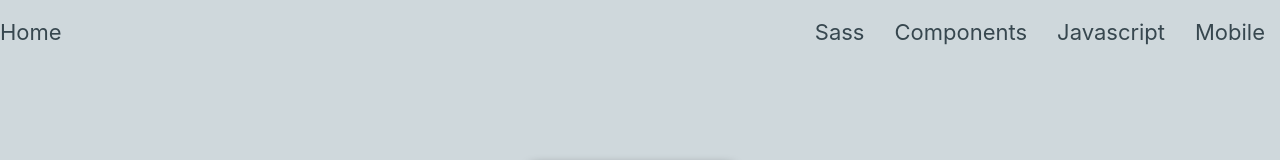
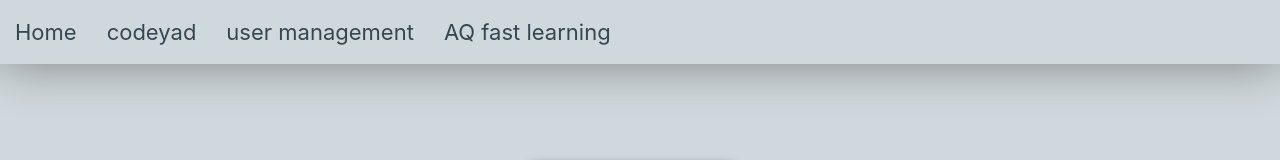
Before and after one commit to amseinn/start, a plain HTML site: page index.html in a window 1280 px wide. Shown: the top 160 px of the page. Drawn offline with Linux system fonts and the light colour scheme; grey boxes are pictures that could not be loaded.

Commit message:
css change

```diff
--- a/css/style.css
+++ b/css/style.css
@@ -1,33 +1,5 @@
-/* .h1{
-    font-size: 40px;
-    font-family: tahoma;
-    color: darkblue;
-    position: absolute;
-    top: 90px;
-    left: 50px;
-} */
-/* .p-b{
-    width: 100%;
-} */
-/* .moon{
-width: 100%;
-height: auto;
-display: flex;
-justify-content: center;
-flex-direction: column ;
+@media(min-width:600px){
+      .top_navbar{
+        box-shadow: 0 0 50px gray !important ;
+      }
 }
-.text{
- display: inline-block;
- display: inlien-block;
- margin: 0 auto;
- width: 400px;
-}
-.text2{
-    display: inlien-block;
- margin: 0 auto;
- width: 200px;
-} */
-/* .moon2{
-    filter: drop-shadow( -8px  5px  7px  black);
-
-} */
--- a/index.html
+++ b/index.html
@@ -1,5 +1,6 @@
 <!DOCTYPE html>
 <html lang="en">
+
 <head>
   <meta charset="UTF-8">
   <meta name="viewport" content="width=device-width, initial-scale=1.0">
@@ -7,24 +8,28 @@
   <link rel="stylesheet" href="/css/materialize.min.css">
   <link rel="stylesheet" href="/css/util.css">
   <link href="https://fonts.googleapis.com/icon?family=Material+Icons" rel="stylesheet">
-    <link rel="stylesheet"  type="text/css"  href="/css/style.css">
+  <link rel="stylesheet" type="text/css" href="/css/style.css">
   <style>
 
   </style>
 </head>
+
 <body class="blue-grey lighten-4">
 
   <!-- ________navbar sevtion ________start__________ -->
-   <nav class="white z-depth-0 blue-grey lighten-4" style="font-size: 22px;">
+
+
+  <nav class="white z-depth-0 blue-grey lighten-4 top_navbar" style="font-size: 22px;">
     <div class="nav-wrapper">
-      <a href="#!" class="blue-grey-text text-darken-3">Home</a>
-      <a href="#" data-target="mobile-demo" class="sidenav-trigger"><i class="material-icons blue-grey-text text-darken-3">add_to_photos
+      <a href="#!" class="blue-grey-text text-darken-3 hide-on-med-and-up">Home</a>
+      <a href="#" data-target="mobile-demo" class="sidenav-trigger"><i
+          class="material-icons blue-grey-text text-darken-3">add_to_photos
         </i></a>
-      <ul class="right hide-on-med-and-down ">
-        <li><a class="blue-grey-text text-darken-3" style="font-size: 22px;" href="sass.html">Sass</a></li>
-        <li><a class="blue-grey-text text-darken-3" style="font-size: 22px;" href="badges.html">Components</a></li>
-        <li><a class="blue-grey-text text-darken-3" style="font-size: 22px;" href="collapsible.html">Javascript</a></li>
-        <li><a class="blue-grey-text text-darken-3" style="font-size: 22px;" href="mobile.html">Mobile</a></li>
+      <ul class="hide-on-med-and-down ">
+        <li><a class="blue-grey-text text-darken-3" style="font-size: 22px;" href="/">Home</a></li>
+        <li><a class="blue-grey-text text-darken-3" style="font-size: 22px;" href="https://codeyad.com" target="_blank">codeyad</a></li>
+        <li><a class="blue-grey-text text-darken-3" style="font-size: 22px;" href="/users.html">user management</a></li>
+        <li><a class="blue-grey-text text-darken-3" style="font-size: 22px;" href="/">AQ fast learning</a></li>
       </ul>
     </div>
   </nav>
@@ -38,7 +43,8 @@
         <a href="#user"><img class="circle" src="/images/photo_2023-09-17_18-06-57.jpg"></a>
         <a href="#name"><span class="name white-text">amir hossein shabani</span></a>
         <a href="#email"><span class="white-text email">amseinn20@gmail.com</span></a>
-    </div></li>
+      </div>
+    </li>
     <li>
       <a href="#!">
         <i class="material-icons">insert_link</i>
@@ -52,7 +58,9 @@
       </a>
     </li>
     <li><a href="#!">Second Link</a></li>
-    <li><div class="divider"></div></li>
+    <li>
+      <div class="divider"></div>
+    </li>
     <li><a class="subheader">page</a></li>
     <li><a class="waves-effect" href="#!">Home</a></li>
     <li><a class="waves-effect" href="#!">user</a></li>
@@ -64,7 +72,7 @@
 
   <section class="flex-c-m flex-col sizefull p-r-20 p-l-20 p-t-100">
 
-    <img src="/images/moon-png-44668.png" class="w-full max-w-200 filter_shadow2" >
+    <img src="/images/moon-png-44668.png" class="w-full max-w-200 filter_shadow2">
 
     <a href="https://github.com/amseinn/start/commits/master" target="_blank"
       class="waves-effect waves-light btn blue-grey darken-3 w-full max-w-250 m-t-10 rounded_pill">
@@ -80,4 +88,5 @@
   <script src="/js/materialize.min.js"></script>
   <script src="/js/main.js"></script>
 </body>
+
 </html>
```
Also changed, not shown: images/pexels-pixabay-2150.jpg (added), 1 other file. Lines whose indentation alone changed are shown as unchanged.
